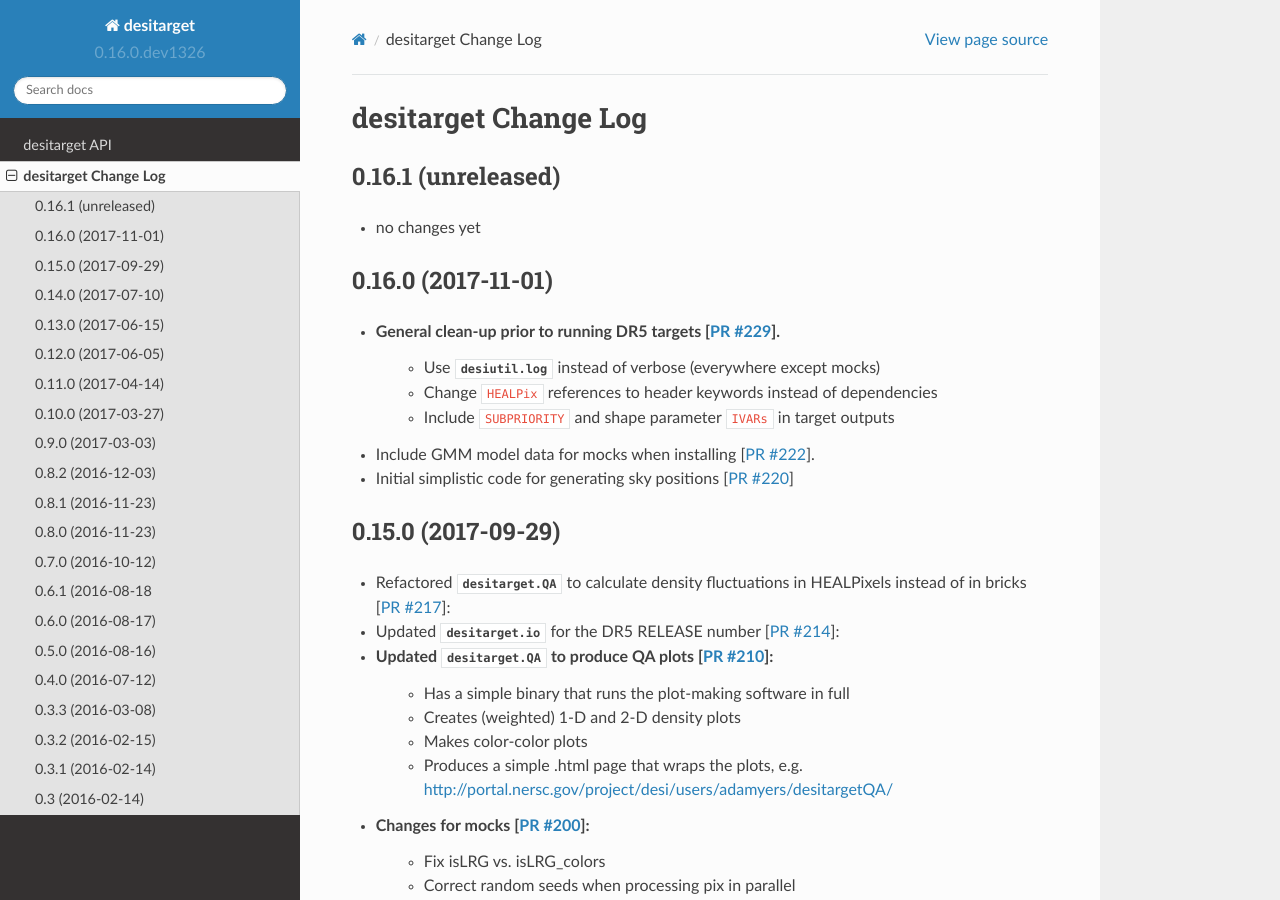
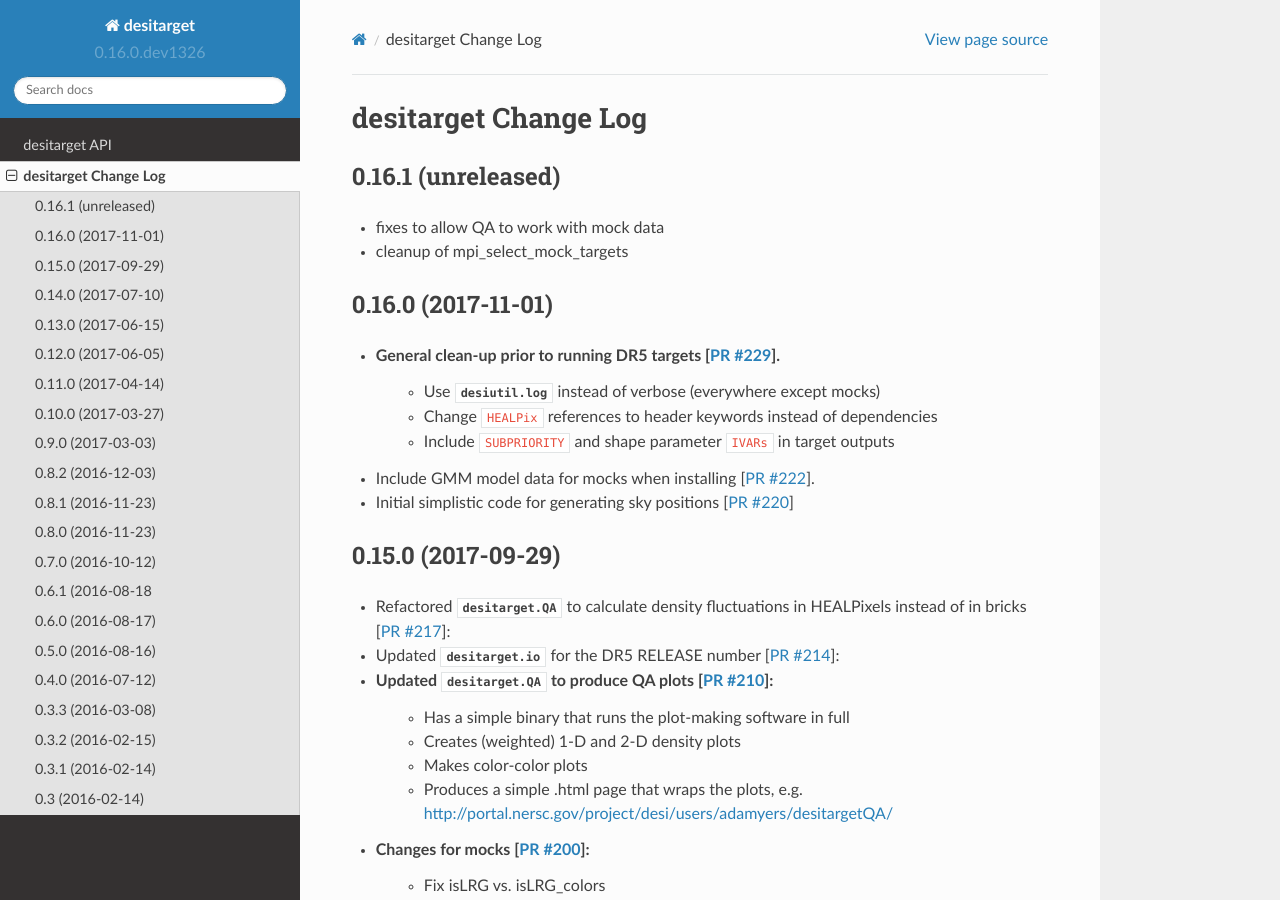
Before and after one commit to desihub/desitarget, a Sphinx documentation site: the page built from doc/changes.rst, in a window 1280 px wide and 900 px high. Built offline with Sphinx 7.4.7 and the Read the Docs theme 2.0.0, drawn with Linux system fonts in a browser that asks for light colours.

Commit message:
update changes.rst

```diff
--- a/doc/changes.rst
+++ b/doc/changes.rst
@@ -5,7 +5,8 @@ desitarget Change Log
 0.16.1 (unreleased)
 -------------------
 
-* no changes yet
+* fixes to allow QA to work with mock data
+* cleanup of mpi_select_mock_targets
 
 0.16.0 (2017-11-01)
 -------------------
```
